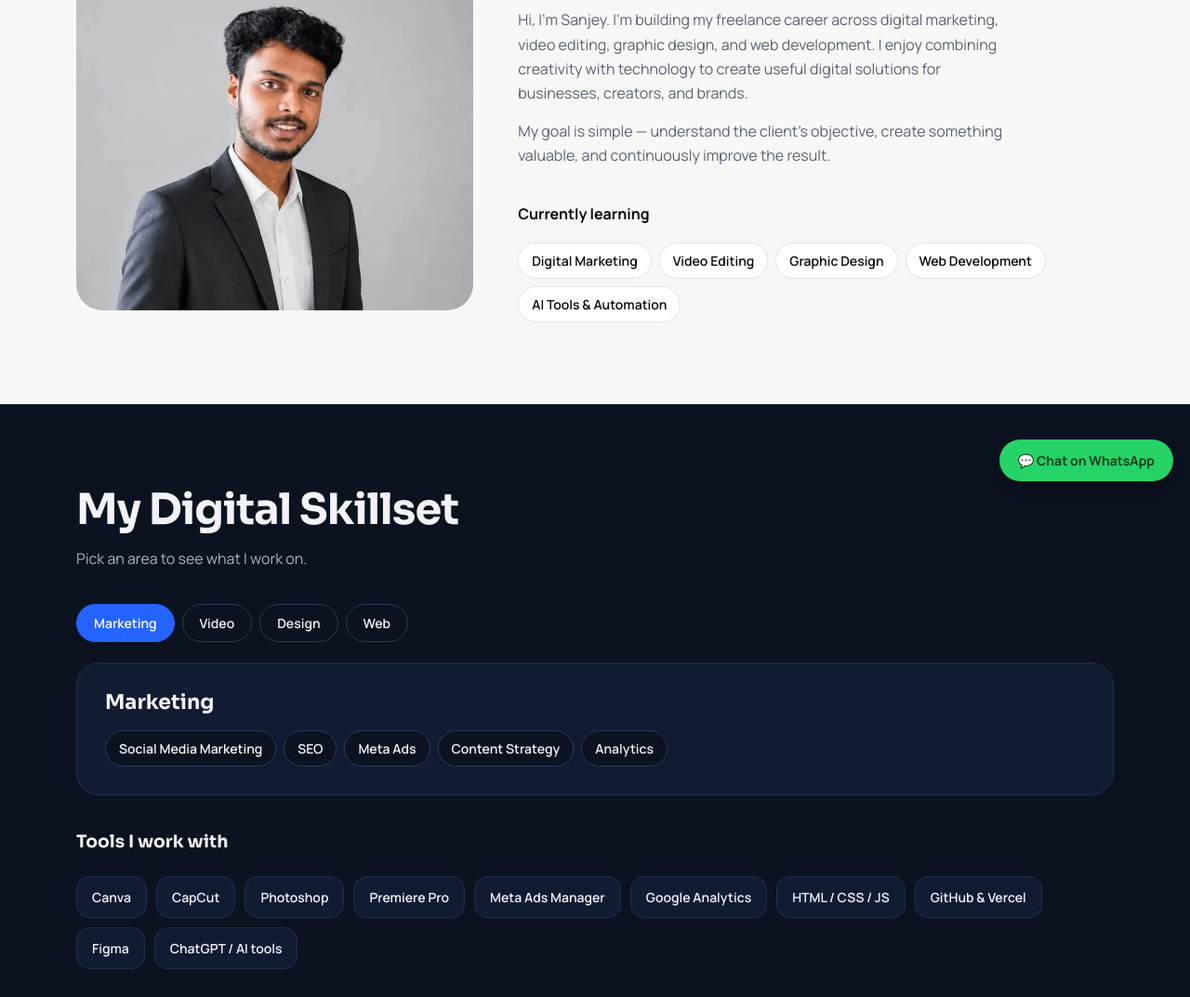
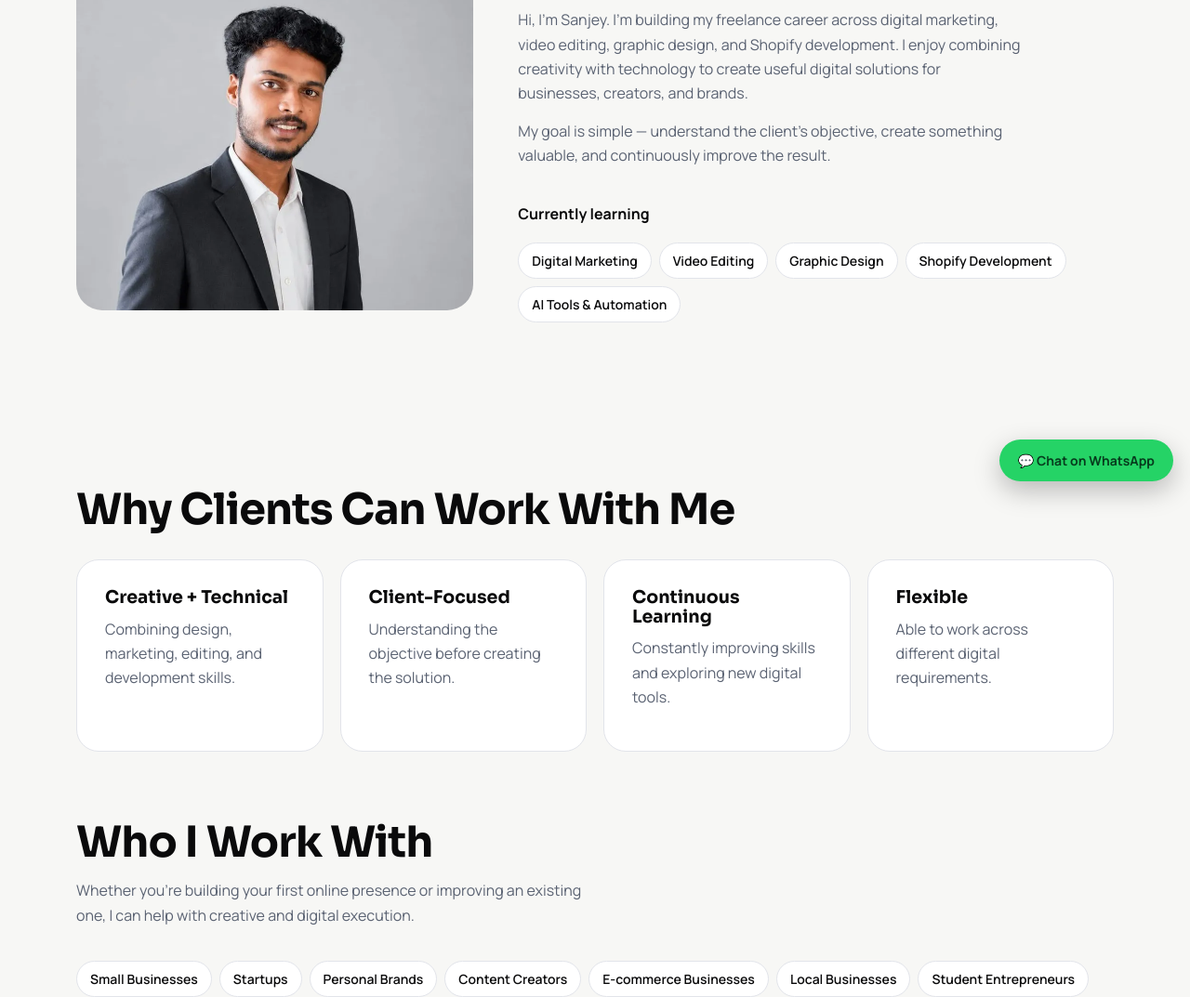
Before and after one commit to sanjey0508-ship-it/sanjeyyyyy, a plain HTML site: page about.html in a window 1280 px wide. Shown: the part 264-1337 px from the top of the page at 93% size. Drawn offline with Linux system fonts and the light colour scheme.

Commit message:
Add files via upload

```diff
--- a/about.html
+++ b/about.html
@@ -6,21 +6,21 @@
 <link href="https://fonts.googleapis.com/css2?family=Sora:wght@500;700;800&amp;family=Manrope:wght@400;500;600;700&amp;display=swap" rel="stylesheet">
 <script>try{var t=localStorage.getItem("theme");if(t)document.documentElement.dataset.theme=t}catch(e){}</script>
 <link rel="stylesheet" href="style.css">
-<meta name="description" content="Meet Sanjey, a freelance digital creative combining marketing, video editing, graphic design and web development skills to help brands grow online.">
+<meta name="description" content="Meet Sanjey, a freelance digital creative combining marketing, video editing, graphic design and Shopify skills to help brands grow online.">
 <meta name="robots" content="index,follow,max-image-preview:large">
 <meta name="theme-color" content="#0b1220">
 <link rel="canonical" href="https://sanjeyyyyy.vercel.app/about.html">
 <meta property="og:site_name" content="Sanjey">
 <meta property="og:type" content="website">
 <meta property="og:title" content="About Sanjey | Freelance Digital Creative">
-<meta property="og:description" content="Meet Sanjey, a freelance digital creative combining marketing, video editing, graphic design and web development skills to help brands grow online.">
+<meta property="og:description" content="Meet Sanjey, a freelance digital creative combining marketing, video editing, graphic design and Shopify skills to help brands grow online.">
 <meta property="og:url" content="https://sanjeyyyyy.vercel.app/about.html">
 <meta property="og:image" content="https://sanjeyyyyy.vercel.app/og-image.png">
 <meta property="og:image:width" content="1200"><meta property="og:image:height" content="630">
 <meta property="og:locale" content="en_IN">
 <meta name="twitter:card" content="summary_large_image">
 <meta name="twitter:title" content="About Sanjey | Freelance Digital Creative">
-<meta name="twitter:description" content="Meet Sanjey, a freelance digital creative combining marketing, video editing, graphic design and web development skills to help brands grow online.">
+<meta name="twitter:description" content="Meet Sanjey, a freelance digital creative combining marketing, video editing, graphic design and Shopify skills to help brands grow online.">
 <meta name="twitter:image" content="https://sanjeyyyyy.vercel.app/og-image.png">
 <link rel="icon" href="favicon.svg" type="image/svg+xml">
 <link rel="apple-touch-icon" href="apple-touch-icon.png">
@@ -37,17 +37,11 @@
 <img src="sanjey.webp" width="838" height="1120" alt="Portrait of Sanjey" loading="lazy">
 <div>
 <h1>A Creative Mind With a Digital Skillset</h1>
-<p class="sub" style="margin-bottom:14px">Hi, I'm Sanjey. I'm building my freelance career across digital marketing, video editing, graphic design, and web development. I enjoy combining creativity with technology to create useful digital solutions for businesses, creators, and brands.</p>
+<p class="sub" style="margin-bottom:14px">Hi, I'm Sanjey. I'm building my freelance career across digital marketing, video editing, graphic design, and Shopify development. I enjoy combining creativity with technology to create useful digital solutions for businesses, creators, and brands.</p>
 <p class="sub">My goal is simple — understand the client's objective, create something valuable, and continuously improve the result.</p>
 <strong>Currently learning</strong>
-<div class="chips"><span>Digital Marketing</span><span>Video Editing</span><span>Graphic Design</span><span>Web Development</span><span>AI Tools &amp; Automation</span></div>
+<div class="chips"><span>Digital Marketing</span><span>Video Editing</span><span>Graphic Design</span><span>Shopify Development</span><span>AI Tools &amp; Automation</span></div>
 </div></div></section>
-
-<section id="skills" class="dark"><div class="wrap rv">
-<h2>My Digital Skillset</h2><p class="sub">Pick an area to see what I work on.</p>
-<div class="tabs" id="stabs"><button class="tab on" data-k="Marketing">Marketing</button><button class="tab" data-k="Video">Video</button><button class="tab" data-k="Design">Design</button><button class="tab" data-k="Web">Web</button></div><div id="sk"><div class="card"><h3>Marketing</h3><div class="chips"><span>Social Media Marketing</span><span>SEO</span><span>Meta Ads</span><span>Content Strategy</span><span>Analytics</span></div></div></div>
-<h3 style="margin-top:40px">Tools I work with</h3><div class="tools" id="tools"><span>Canva</span><span>CapCut</span><span>Photoshop</span><span>Premiere Pro</span><span>Meta Ads Manager</span><span>Google Analytics</span><span>HTML / CSS / JS</span><span>GitHub &amp; Vercel</span><span>Figma</span><span>ChatGPT / AI tools</span></div>
-</div></section>
 
 <section><div class="wrap rv">
 <h2>Why Clients Can Work With Me</h2><div class="grid g4" style="margin-top:28px" id="why"><div class="card"><h3 style="font-size:19px">Creative + Technical</h3><p>Combining design, marketing, editing, and development skills.</p></div><div class="card"><h3 style="font-size:19px">Client-Focused</h3><p>Understanding the objective before creating the solution.</p></div><div class="card"><h3 style="font-size:19px">Continuous Learning</h3><p>Constantly improving skills and exploring new digital tools.</p></div><div class="card"><h3 style="font-size:19px">Flexible</h3><p>Able to work across different digital requirements.</p></div></div>
```
